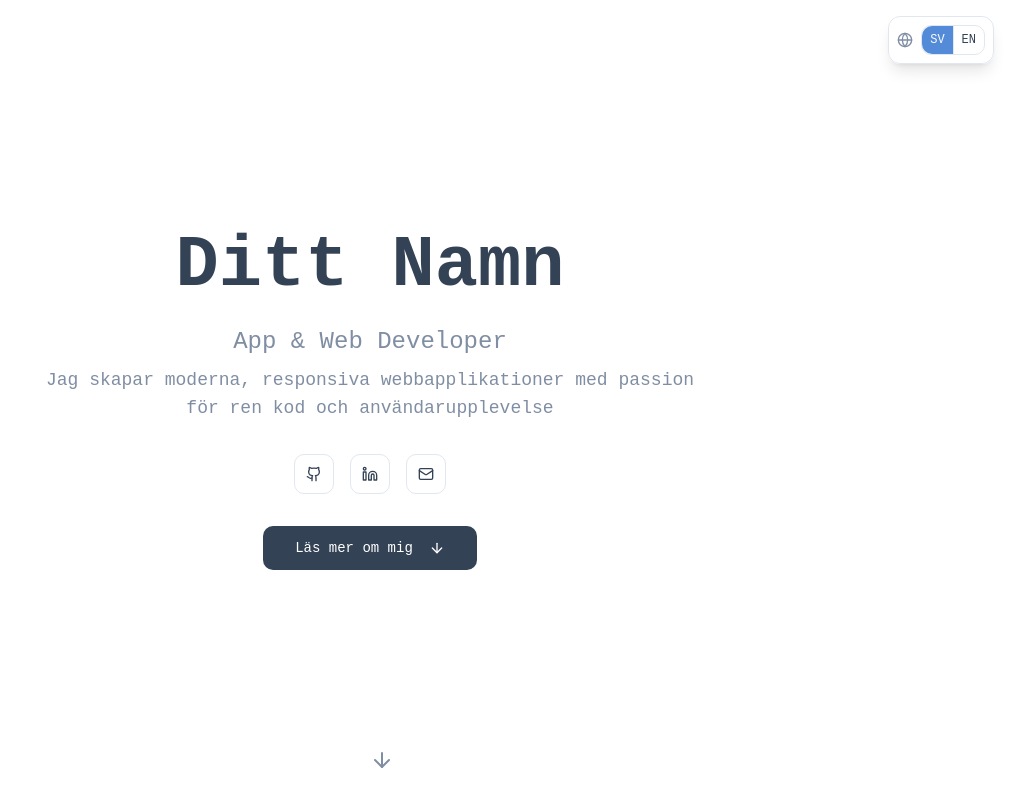
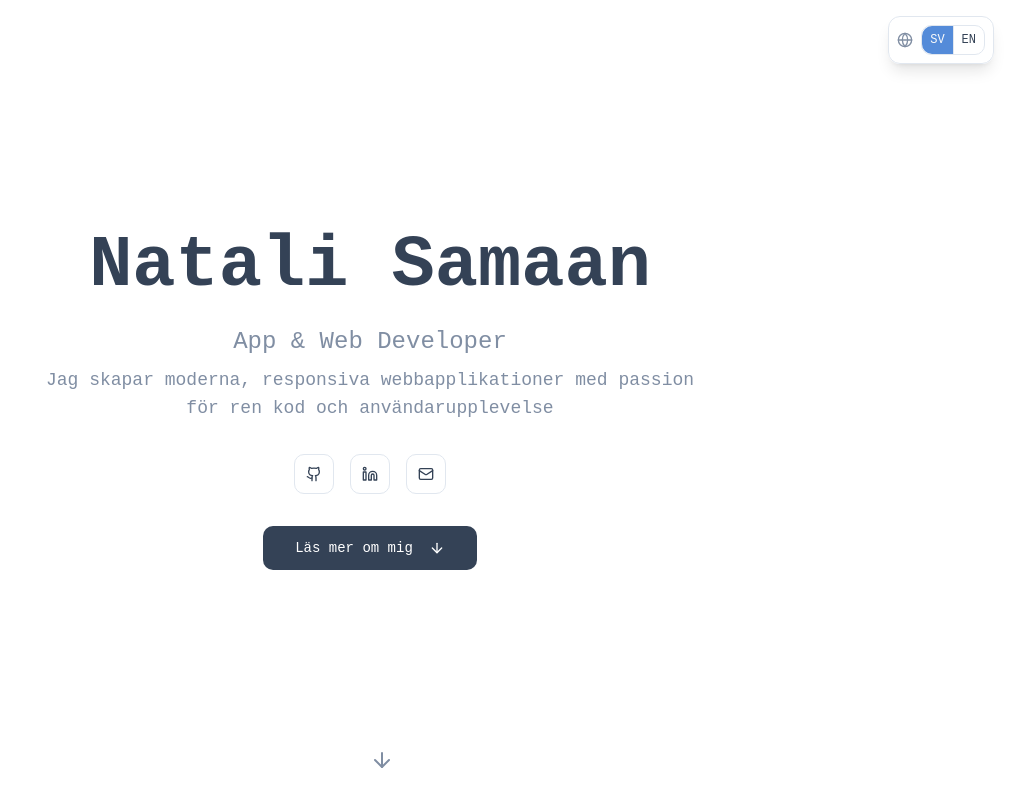
Before and after one commit to ns-develops/Portfolio, a React (Vite) app: page / in a window 1280 px wide. Shown: the top 800 px of the page, without its empty margins (270-1280 px from the left). Built offline with nearby package versions, Linux system fonts and the light colour scheme; the HTML template or start-up script is replaced by a standard one; a web font is replaced by a local one.

Commit message:
Uppdatera namn

```diff
--- a/src/contexts/LanguageContext.tsx
+++ b/src/contexts/LanguageContext.tsx
@@ -11,7 +11,7 @@ interface LanguageContextType {
 const translations = {
   sv: {
     // Hero
-    name: "Ditt Namn",
+    name: "Natali Samaan",
     title: "App & Web Developer",
     description: "Jag skapar moderna, responsiva webbapplikationer med passion för ren kod och användarupplevelse",
     readMore: "Läs mer om mig",
@@ -44,7 +44,7 @@ const translations = {
   },
   en: {
     // Hero
-    name: "Your Name",
+    name: "Natali Samaan",
     title: "App & Web Developer",
     description: "I create modern, responsive web applications with passion for clean code and user experience",
     readMore: "Read more about me",
```
